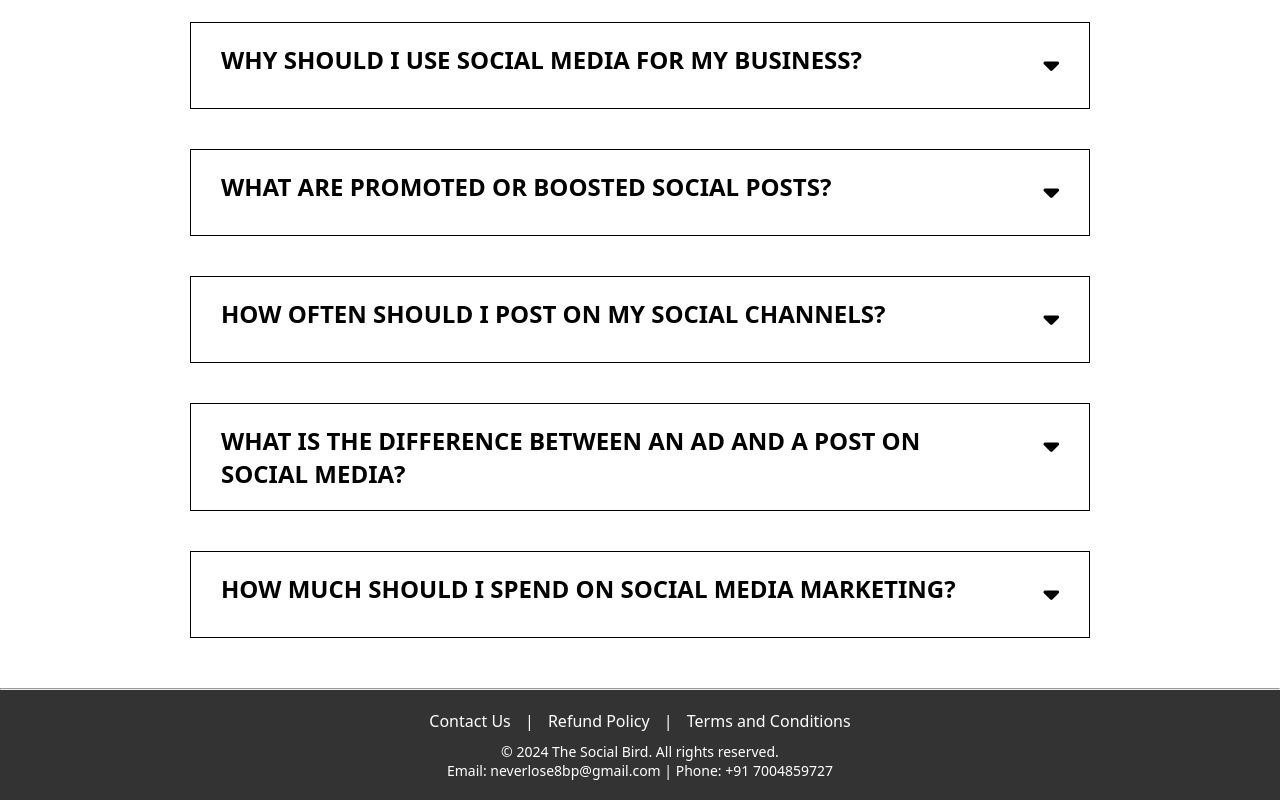
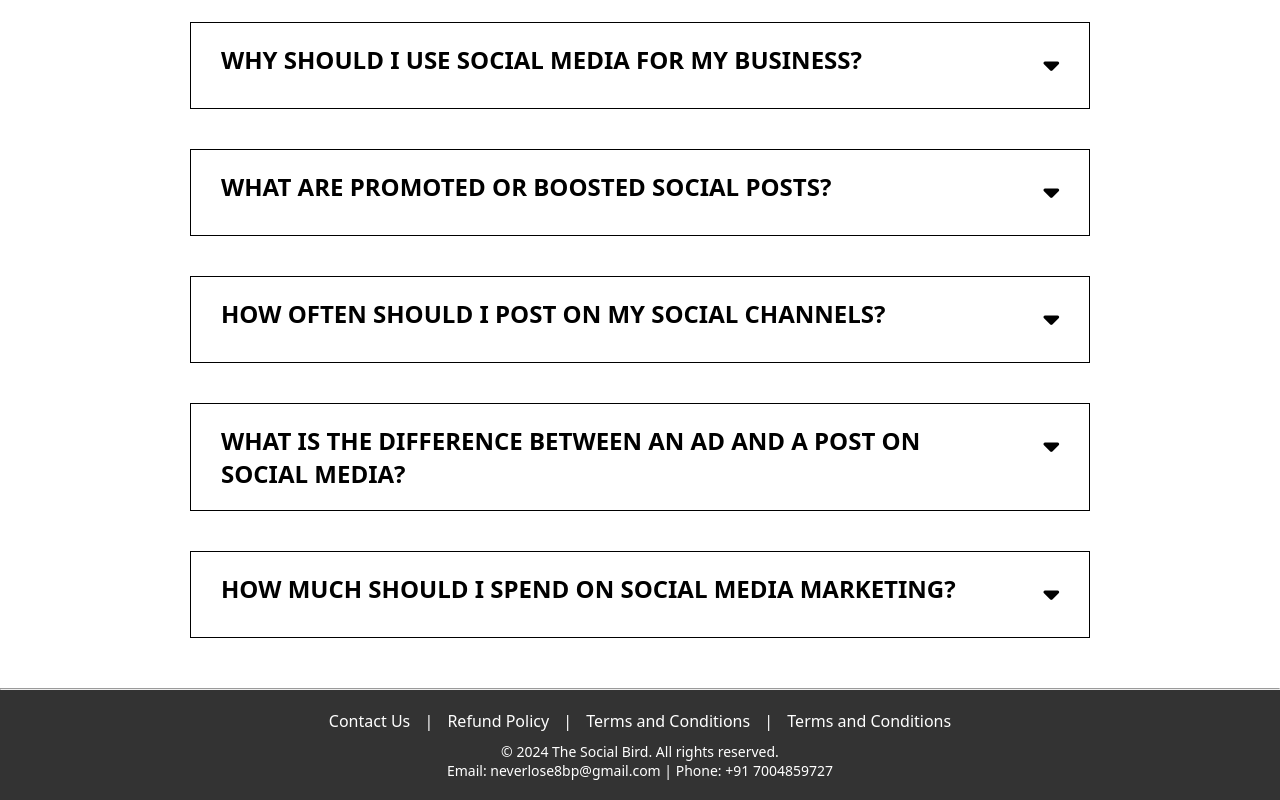
Before and after one commit to mdalkama/SocialBird, a plain HTML site: page index.html in a window 1280 px wide. Shown: the part 3293-4093 px from the top of the page. Drawn offline with nearby package versions, Linux system fonts and the light colour scheme; a web font is replaced by a local one.

Commit message:
index.html

```diff
--- a/index.html
+++ b/index.html
@@ -326,6 +326,8 @@
                 <a href="refundPolicy.html">Refund Policy</a>
                 <span class="divider">|</span>
                 <a href="PrivacyAndPolicy.html">Terms and Conditions</a>
+                <span class="divider">|</span>
+                <a href="TermAndCondition.html">Terms and Conditions</a>
             </div>
             <div class="copyright">
                 <p>&copy; 2024 The Social Bird. All rights reserved.</p>
```
